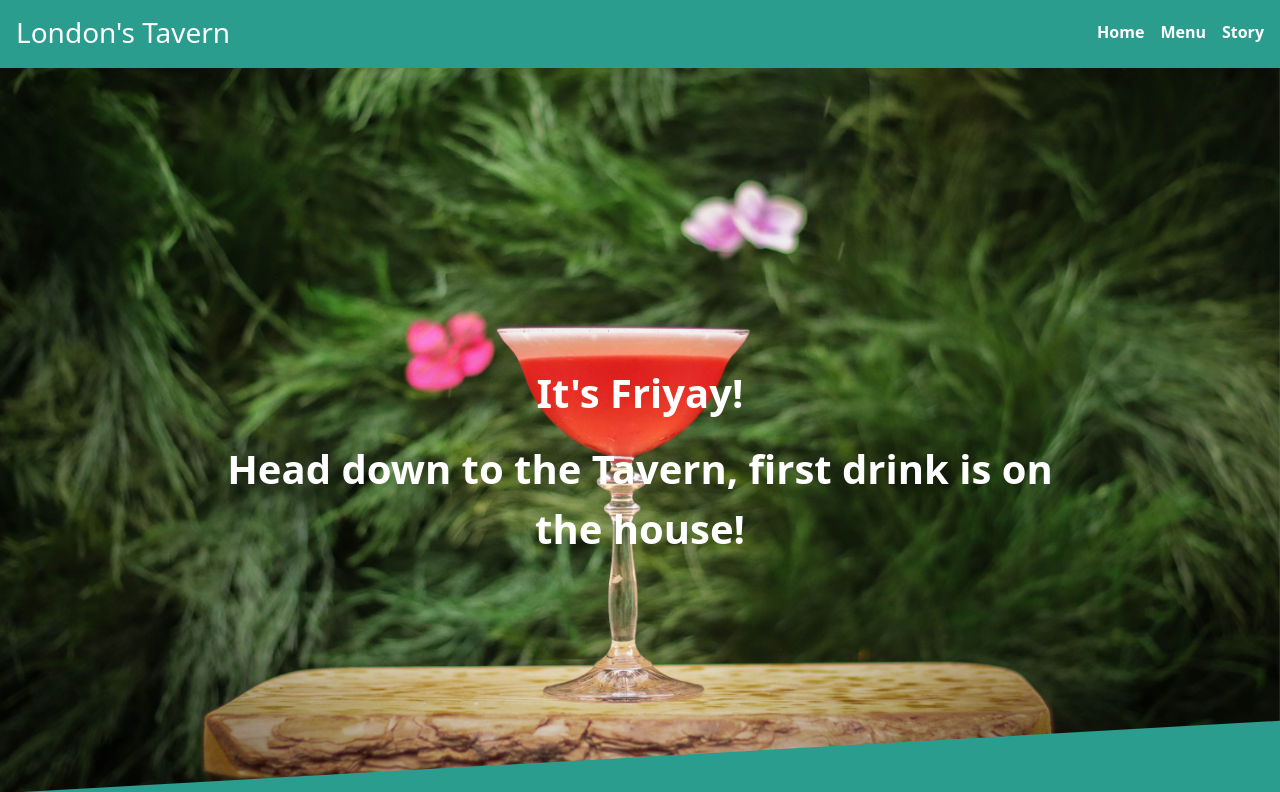
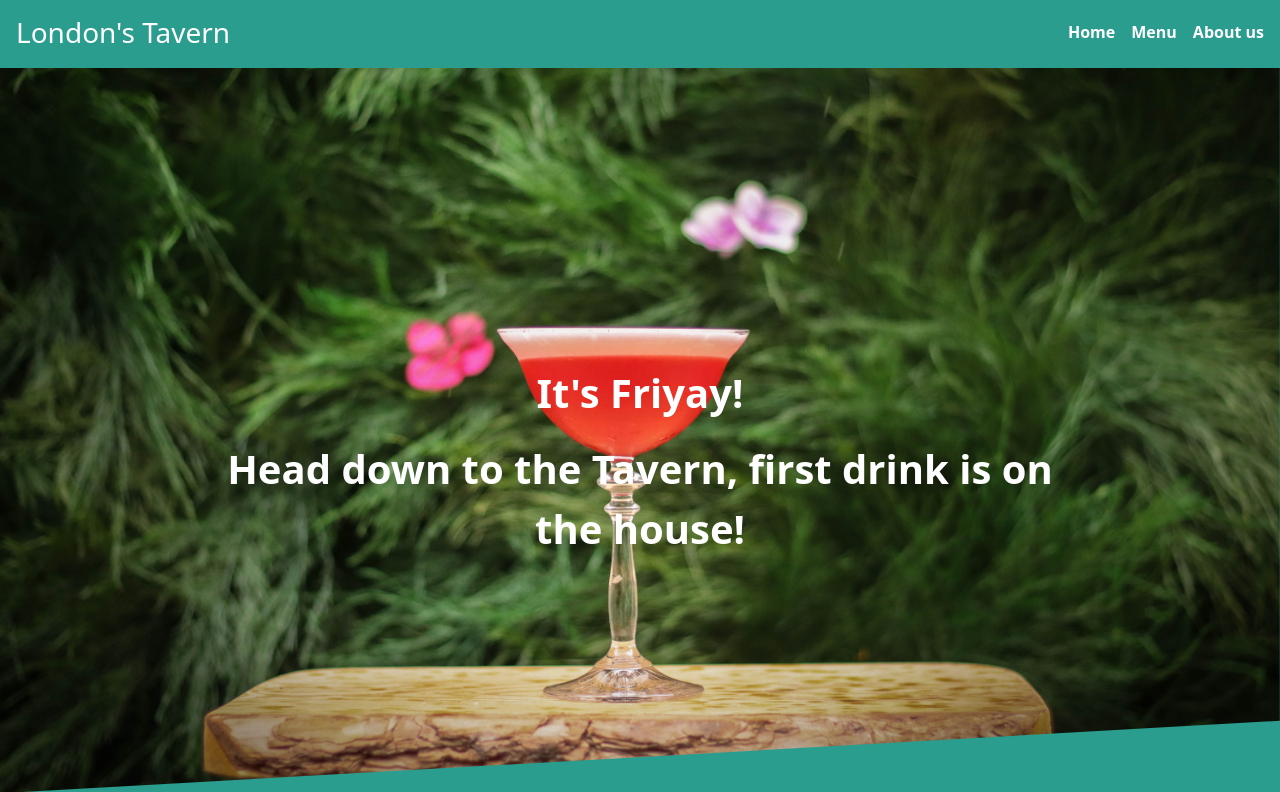
Before and after one commit to Akiwacky/Bar_App, a Flask app: page / in a window 1280 px wide. Shown: the top 792 px of the page. Run offline with Flask 2, Linux system fonts and the light colour scheme; some libraries are stand-ins or nearby versions.

Commit message:
Initial Commit

```diff
--- a/main.py
+++ b/main.py
@@ -11,11 +11,6 @@ def home():
     return render_template('home.html')
 
 
-@app.route('/story')
-def about_me():
-    return render_template('story.html')
-
-
 @app.route('/menu', methods=['GET'])
 def menu_item():
     fetch_items = FetchItems()
--- a/templates/header.html
+++ b/templates/header.html
@@ -23,7 +23,7 @@
       <nav class="nav nav-masthead justify-content-center float-md-end">
         <a class="nav-link" href="{{ url_for('home')}}">Home</a>
         <a class="nav-link" href="{{ url_for('menu_item')}}">Menu</a>
-        <a class="nav-link" href="{{ url_for('about_me')}}">Story</a>
+        <a class="nav-link" href="#">About us</a>
       </nav>
     </div>
   </header>
```
Also changed, not shown: requirements.txt (added, +14 -0 lines), templates/story.html (deleted, +0 -7 lines), 2 other files.
